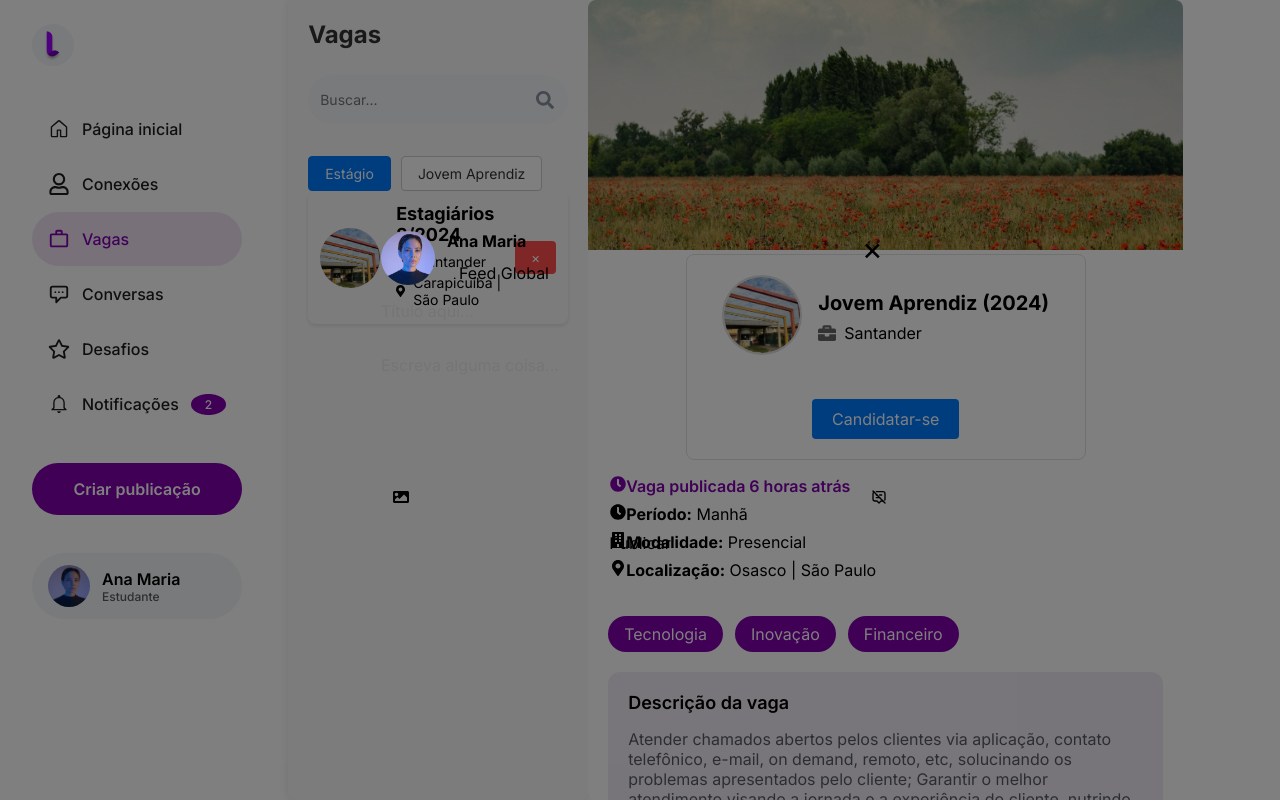
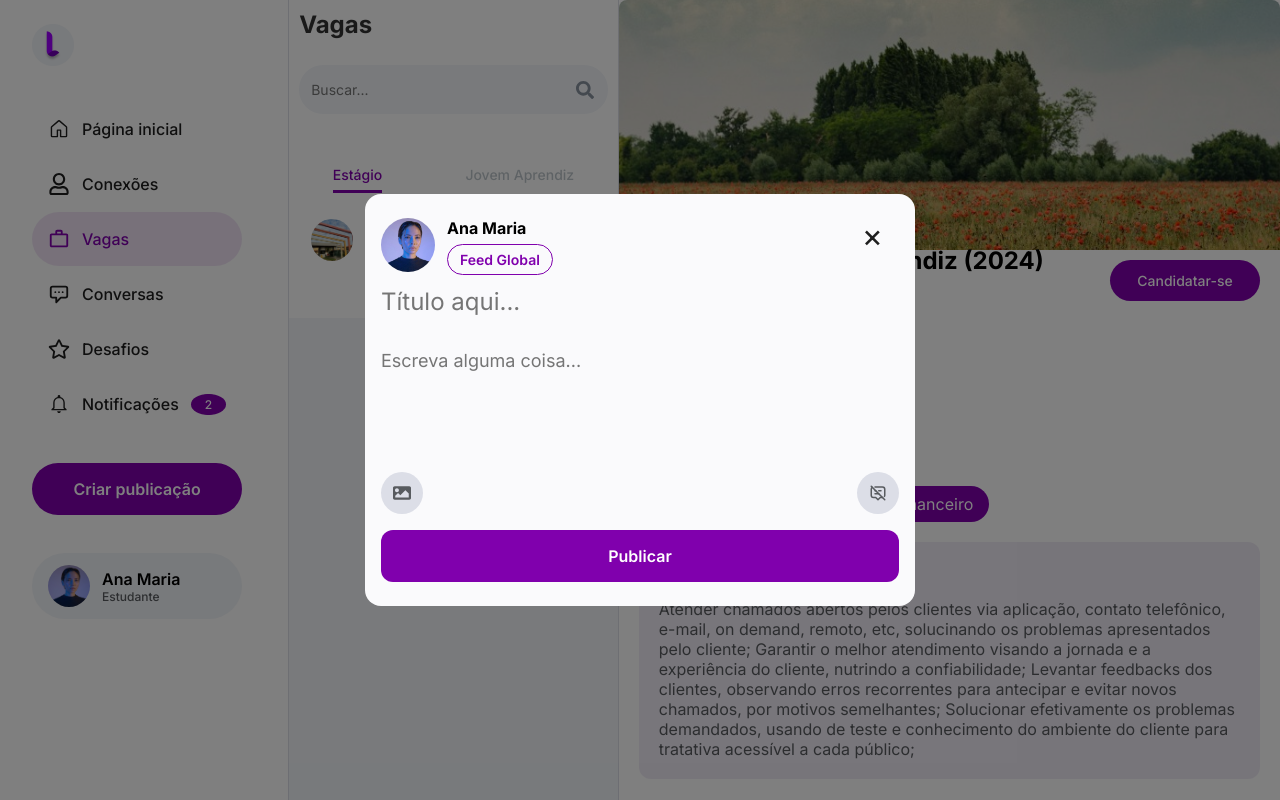
Before and after one commit to Laborus/Laborus-Web, a React (Vite) app: page /jobs in a window 1280 px wide. Both pictures are taken after a click on the button "Criar publicação". Built offline with nearby package versions, Linux system fonts and the light colour scheme.

Commit message:
style(job): Style updates for student job components

```diff
--- a/src/components/Post/createPost/postModal.module.css
+++ b/src/components/Post/createPost/postModal.module.css
@@ -17,7 +17,7 @@
 }
 
 .modalContent {
-  background-color: var(--neutral100) !important;
+  background-color: var(--neutral-100);
   margin: 6% auto;
   padding: 24px 16px;
   border-radius: 16px;
@@ -57,12 +57,12 @@
 
 .feedBtn {
   background-color: transparent;
-  color: var(--primaryPurple);
-  border: 1px solid var(--primaryPurple);
+  color: var(--primary-purple);
+  border: 1px solid var(--primary-purple);
   padding: 6px 12px;
   border-radius: 24px;
-  font-size: var(--fontSizeMedium);
-  font-weight: var(--fontWeightSemibold);
+  font-size: var(--font-size-medium);
+  font-weight: var(--font-weight-semibold);
   cursor: pointer;
 }
 
@@ -72,7 +72,7 @@
   top: 10px;
   right: 20px;
   font-size: 32px;
-  color: var(--neutral800);
+  color: var(--neutral-800);
   cursor: pointer;
   padding: 12px;
   border-radius: 50%;
@@ -100,13 +100,13 @@
 }
 
 .createPostTitle {
-  font-size: var(--fontSizeXLarge);
+  font-size: var(--font-size-xlarge);
 }
 
 .createPostText {
   height: 100px;
   max-height: 300px;
-  font-size: var(--fontSizeLargeMedium);
+  font-size: var(--font-size-large-medium);
   resize: none;
   overflow-y: auto;
 }
@@ -114,9 +114,9 @@
 /* Image Preview */
 .imagePreviewContainer {
   width: 100%;
-  margin-top: var(--marginSmall);
+  margin-top: var(--margin-small);
   text-align: center;
-  border: 1px solid var(--neutral400);
+  border: 1px solid var(--neutral-400);
   border-radius: 12px;
   padding: 8px;
   position: relative;
@@ -159,9 +159,9 @@
 
 .imageUploadBtn,
 .disableCommentsBtn {
-  background-color: var(--neutral300);
-  font-size: var(--fontSizeLargeMedium);
-  color: var(--neutral700);
+  background-color: var(--neutral-300);
+  font-size: var(--font-size-large-medium);
+  color: var(--neutral-700);
   display: flex;
   place-items: center;
   border: none;
@@ -171,28 +171,28 @@
 }
 
 .imageUploadBtn.disabled {
-  background-color: var(--neutral300);
-  color: var(--neutral700);
+  background-color: var(--neutral-300);
+  color: var(--neutral-700);
   cursor: not-allowed;
   opacity: 0.6;
 }
 
 .publishBtn {
-  background-color: var(--primaryPurple);
-  color: var(--neutral0);
+  background-color: var(--primary-purple);
+  color: var(--neutral-0);
   border: none;
   padding: 16px 12px;
   border-radius: 12px;
   width: 100%;
   cursor: pointer;
-  font-size: var(--fontSizeLarge);
-  font-weight: var(--fontWeightSemibold);
-  margin-top: var(--marginSmall);
+  font-size: var(--font-size-large);
+  font-weight: var(--font-weight-semibold);
+  margin-top: var(--margin-small);
   transition: var(--transition);
 }
 
 .publishBtn:disabled {
-  background-color: var(--neutral300);
-  color: var(--neutral600);
+  background-color: var(--neutral-300);
+  color: var(--neutral-600);
   cursor: not-allowed;
 }
--- a/src/routes/students/jobs/details/details.module.css
+++ b/src/routes/students/jobs/details/details.module.css
@@ -1,6 +1,6 @@
 .profileContent {
   width: 60%;
-  max-width: 100%;
+  min-width: 100%;
   max-height: 100vh;
   background-color: #fff;
   border-radius: 8px;
--- a/src/routes/students/jobs/item/index.jsx
+++ b/src/routes/students/jobs/item/index.jsx
@@ -5,6 +5,7 @@ import styles from "./item.module.css";
 export default function JobItem({ job, type }) {
   return (
     <li className={styles.connectionListItem}>
+      <div className={styles.wrapJobContent}>
         <img src="src/assets/images/fatec-image.png" alt="Job Profile" />
         <div className={styles.connectionInfo}>
           <h2 className={styles.nameConnection}>{job.title}</h2>
@@ -17,8 +18,11 @@ export default function JobItem({ job, type }) {
             <span>{job.location}</span>
           </div>
         </div>
+      </div>
+      <div className={styles.connectionsButtons}>
       {type === "students" && <button className={styles.cancelBtn}>&times;</button>}
       {type === "companies" && <button className={styles.confirmBtn}>Candidatar-se</button>}
+      </div>
     </li>
   );
 }
--- a/src/routes/students/jobs/item/item.module.css
+++ b/src/routes/students/jobs/item/item.module.css
@@ -1,58 +1,107 @@
 .connectionListItem {
+  position: relative;
+  padding: 16px 22px;
   display: flex;
-    align-items: center;
-    padding: 12px;
-    background-color: #f9f9f9;
-    border-radius: 8px;
-    margin-bottom: 12px;
-    box-shadow: 0 2px 4px rgba(0, 0, 0, 0.1);
-    font-family: "Arial", sans-serif;
+  align-items: flex;
+  justify-content: space-between;
+  cursor: pointer;
+  color: var(--neutral-700);
+  background-color: var(--neutral-0);
+  border-bottom: 1px solid var(--neutral-200);
+  gap: 12px;
+  transition: var(--transition);
+}
+
+.wrapJobContent {
+  display: flex;
+  gap: 12px;
+}
+
+.connectionListItem:hover {
+  background-color: var(--primary-purple-light);
+}
+
+.connectionListItemActive {
+  background-color: var(--primary-purple-light-medium);
+  color: var(--neutral-100);
+}
+
+.connectionListItemActive .lastMessage,
+.connectionListItemActive .chatTime {
+  color: var(--neutral-200);
+}
+
+.connectionListItem .lastMessage,
+.connectionListItem .chatTime {
+  color: var(--neutral-600);
 }
 
 .connectionListItem img {
-    width: 60px;
-    height: 60px;
+  width: 42px;
+  height: 42px;
   border-radius: 50%;
-    margin-right: 16px;
-    object-fit: cover;
+  position: relative;
 }
 
 .connectionInfo {
-    flex: 1;
+  display: flex;
+  flex-direction: column;
+  gap: 6px;
 }
 
 .nameConnection {
-    font-size: 18px;
-    font-weight: bold;
-    margin-bottom: 8px;
+  font-size: var(--font-size-large);
+  color: var(--neutral-800);
 }
 
 .schoolInfo {
   display: flex;
-    align-items: center;
-    font-size: 14px;
-    margin-bottom: 4px;
+  gap: 2px;
 }
 
-  .schoolInfo svg {
-    margin-right: 8px;
+.schoolInfo img {
+  width: 21px;
+  height: 19px;
 }
 
-  .cancelBtn,
+.schoolInfo span {
+  font-size: var(--font-size-medium);
+}
+
+.connectionsButtons {
+  display: flex;
+  flex-direction: column;
+  gap: 12px;
+  margin-top: var(--margin-small);
+}
+
+.connectionsButtons button {
+  padding: 12px 18px;
+  border: none;
+  border-radius: 24px;
+  cursor: pointer;
+  font-size: var(--font-size-medium);
+  font-weight: var(--font-weight-medium);
+}
+
 .confirmBtn {
-    padding: 8px 16px;
-    border: none;
-    border-radius: 4px;
-    font-size: 14px;
-    cursor: pointer;
+  color: var(--neutral-0);
+  background-color: var(--primary-purple);
 }
 
 .cancelBtn {
-    background-color: #ff4d4d;
-    color: white;
+  background-color: var(--neutral-200);
+  color: var(--neutral-800);
+  font-size: var(--font-size-large-medium);
+  padding: 8px 12.5px;
+  transition: var(--transition);
 }
 
-  .confirmBtn {
-    background-color: var(--primary-purple);
-    color: white;
+.cancelBtn:hover {
+  background-color: var(--neutral-300);
 }
+
+.followBtnFollowing {
+  background-color: var(--green);
+  color: var(--neutral-0);
+}
--- a/src/routes/students/jobs/list/list.module.css
+++ b/src/routes/students/jobs/list/list.module.css
@@ -1,9 +1,9 @@
 .connectionsList {
-    list-style-type: none;
-    padding: 0;
-    margin: 0;
-  }
+  list-style: none;
+  overflow-y: auto;
+  scrollbar-width: thin;
+}
 
-  .connectionsList li {
+.connectionsList li {
     margin-bottom: 16px;
-  }
+}
--- a/src/routes/students/jobs/profile/index.jsx
+++ b/src/routes/students/jobs/profile/index.jsx
@@ -22,7 +22,7 @@ export default function ProfileInfo() {
         </div>
       </div>
       <div className={styles.profileActions}>
-        <button className={styles.addFriendBtn}>Candidatar-se</button>
+        <button className={styles.addFriendBtnApply}>Candidatar-se</button>
       </div>
     </div>
   );
--- a/src/routes/students/jobs/profile/profile.module.css
+++ b/src/routes/students/jobs/profile/profile.module.css
@@ -1,67 +1,76 @@
 .profileInfo {
   display: flex;
-    flex-direction: column;
+  padding: 0 20px;
+  position: relative;
+  gap: 12px;
+  margin-top: -40px;
   align-items: center;
-    padding: 20px;
-    border: 1px solid #e1e1e1;
-    border-radius: 8px;
-    background-color: #fff;
-    max-width: 400px;
-    margin: 0 auto;
+  justify-content: space-between;
 }
 
 .profileUserInfoDetails {
   display: flex;
   align-items: center;
-    gap: 16px;
-    margin-bottom: 20px;
+  gap: 12px;
 }
 
 .profilePicContainer {
-    flex-shrink: 0;
+  border-radius: 50%;
+  border: 4px solid #fff;
+  overflow: hidden;
+  width: 116px;
+  height: 116px;
 }
 
 .profilePic {
-    width: 80px;
-    height: 80px;
-    border-radius: 50%;
+  width: 100%;
+  height: 100%;
   object-fit: cover;
-    border: 2px solid #ddd;
+}
+
+.profileDetails {
+  max-width: 100vw;
+  justify-content: space-between;
 }
 
 .profileDetails h1 {
-    font-size: 20px;
-    font-weight: bold;
-    margin: 0;
+  font-size: var(--font-size-xlarge);
+  font-weight: var(--font-weight-bold);
+  margin-bottom: 4px;
 }
 
-  .schoolInfo {
-    display: flex;
-    align-items: center;
-    gap: 8px;
-    margin-top: 8px;
-  }
-
-  .schoolInfo svg {
-    font-size: 18px;
-    color: #666;
+.profileDetails p {
+  font-size: 16px;
+  color: #65676b;
 }
 
 .profileActions {
-    margin-top: 20px;
+  display: flex;
+  gap: 12px;
+  margin-top: var(--margin-small);
 }
 
-  .addFriendBtn {
-    padding: 10px 20px;
-    border: none;
-    background-color: #007bff;
-    color: #fff;
-    font-size: 16px;
-    border-radius: 4px;
+.profileActions button {
+  padding: 12px 18px;
+  width: 150px;
+  border: transparent;
+  border-radius: 48px;
   cursor: pointer;
-    transition: background-color 0.3s ease;
+  font-size: var(--font-size-medium);
+  font-weight: var(--font-weight-medium);
 }
 
-  .addFriendBtn:hover {
-    background-color: #0056b3;
+.addFriendBtnApply {
+  color: var(--neutral-0);
+  background-color: var(--primary-purple);
 }
+
+.addFriendBtnSave {
+  border: 2px solid var(--primary-purple);
+  border-radius: 50%;
+  padding: 12px;
+  width: 55px;
+  background-color: transparent;
+  color: var(--primary-purple);
+  font-weight: var(--font-weight-bold);
+}
--- a/src/routes/students/jobs/sidebar/sidebar.module.css
+++ b/src/routes/students/jobs/sidebar/sidebar.module.css
@@ -1,16 +1,19 @@
 .chatSidebar {
     display: flex;
     flex-direction: column;
-    padding: 20px;
-    width: 300px;
-    background-color: #f9f9f9;
-    border-radius: 8px;
-    box-shadow: 0 0 10px rgba(0, 0, 0, 0.1);
+    width: 100%;
+    background-color: var(--neutral-200);
+    border-right: 1px solid var(--neutral-300);
+    border-left: 1px solid var(--neutral-300);
+    scrollbar-width: thin;
+    scrollbar-color: var(--primary-purple-light-medium) transparent;
   }
 
   .chatSidebarHeader {
     display: flex;
+    padding: 10px;
     flex-direction: column;
+    background-color: var(--neutral-0);
     gap: 16px;
   }
 
@@ -23,33 +26,37 @@
 
 .filterButtons {
   display: flex;
-    gap: 10px;
+  justify-content: space-around;
+  margin-top: 10px;
+  gap: 16px;
 }
 
 .filterButton {
-    padding: 8px 16px;
-    font-size: 14px;
-    background-color: #ffffff;
-    border: 1px solid #ccc;
-    border-radius: 4px;
-    color: #333;
+  background-color: transparent;
+  border: none;
+  color: var(--neutral-400);
+  padding: 10px 0;
   cursor: pointer;
-    transition: background-color 0.3s ease, color 0.3s ease;
-  }
-
-  .filterButton:hover {
-    background-color: #f0f0f0;
+  font-size: var(--font-size-medium);
+  font-weight: var(--font-weight-medium);
+  position: relative;
+  transition: color 0.3s ease, transform 0.3s ease;
 }
 
 .filterButtonActive {
-    background-color: #007bff;
-    color: white;
-    border-color: #007bff;
+  color: var(--primary-purple);
 }
 
-  .filterButtonActive:hover {
-    background-color: #0056b3;
-    border-color: #0056b3;
+.filterButtonActive::after {
+  content: "";
+  display: block;
+  margin: auto;
+  height: 3px;
+  width: 100%;
+  background-color: var(--primary-purple);
+  position: absolute;
+  bottom: 0;
+  transition: width 0.3s ease;
 }
 
   .searchBar {
--- a/src/routes/students/jobs/style.module.css
+++ b/src/routes/students/jobs/style.module.css
@@ -1,4 +1,4 @@
 .jobContainer {
-  display: flex;
-  width: 100%;
+  display: grid;
+  grid-template-columns: 1fr 2fr;
 }
```
Lines whose indentation alone changed are shown as unchanged.
